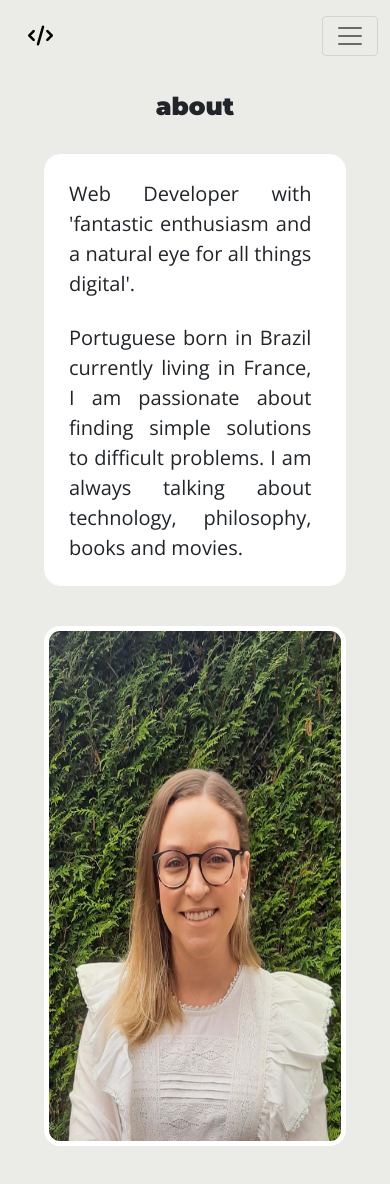
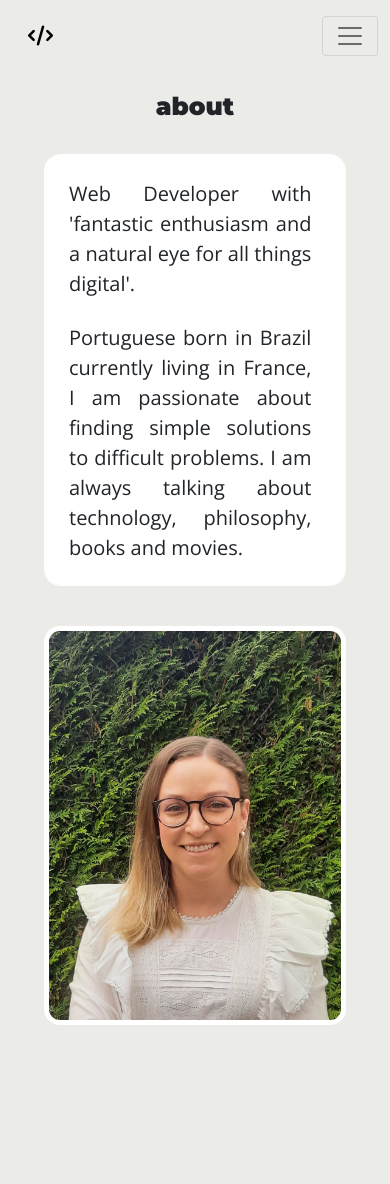
Before and after one commit to daniellenasc/portfolio, a React (Create React App) app: page /about in a window 390 px wide. Shown: the top 1184 px of the page. After the commit the page ends 1081 px from the top, so only its background shows below. Built offline with nearby package versions, Linux system fonts and the light colour scheme.

Commit message:
fix about img

```diff
--- a/src/pages/About/About.css
+++ b/src/pages/About/About.css
@@ -84,7 +84,7 @@
   }
 
   .about-image {
-    height: 32.5rem;
+    height: 100%;
     width: 100%;
     margin-bottom: 1.5rem;
     overflow-y: scroll;
--- a/src/pages/Home/Home.css
+++ b/src/pages/Home/Home.css
@@ -43,6 +43,7 @@
 
 @media (max-width: 767.98px) {
   .main-bg {
+    min-height: 100vh;
     background-image: none;
   }
 
@@ -52,7 +53,7 @@
     display: flex;
     flex-direction: column;
     background: none;
-    margin: 3rem auto;
+    margin: 3rem auto auto 0;
   }
 
   .home-text h1 {
```
